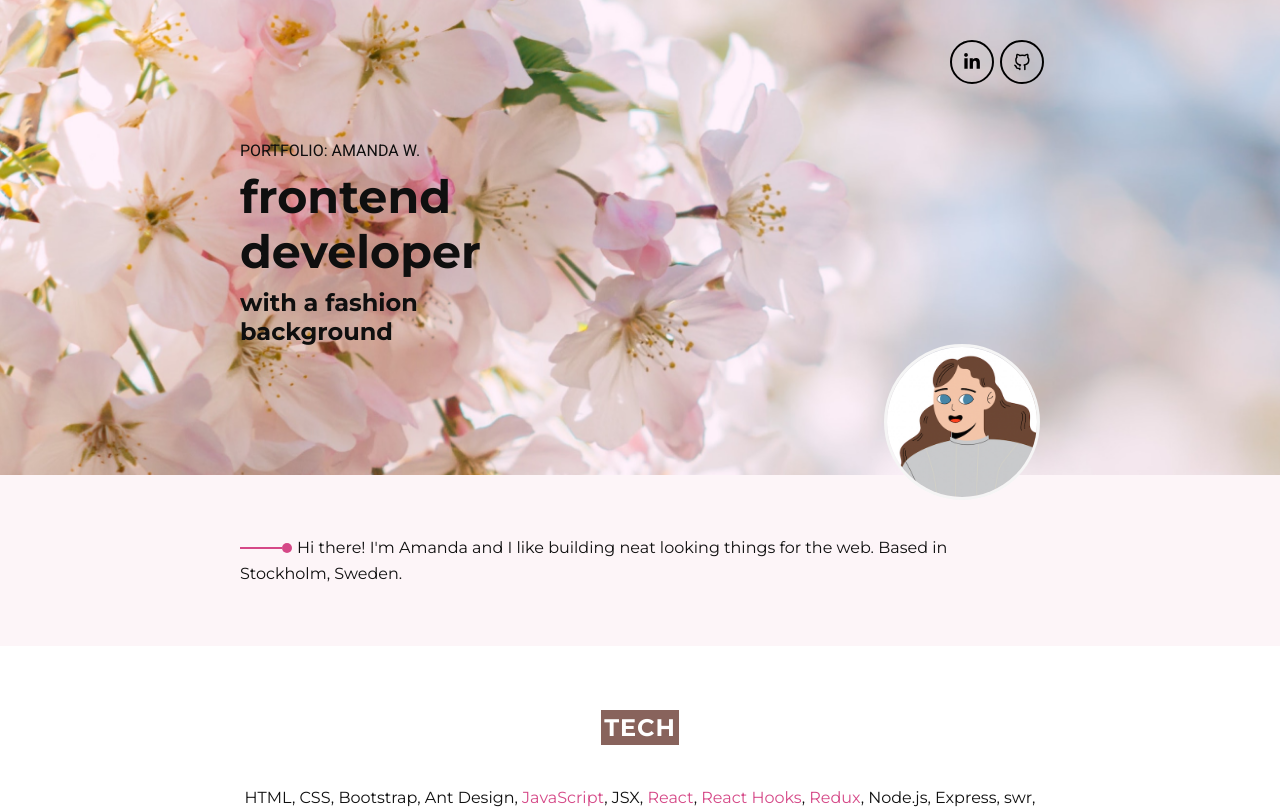
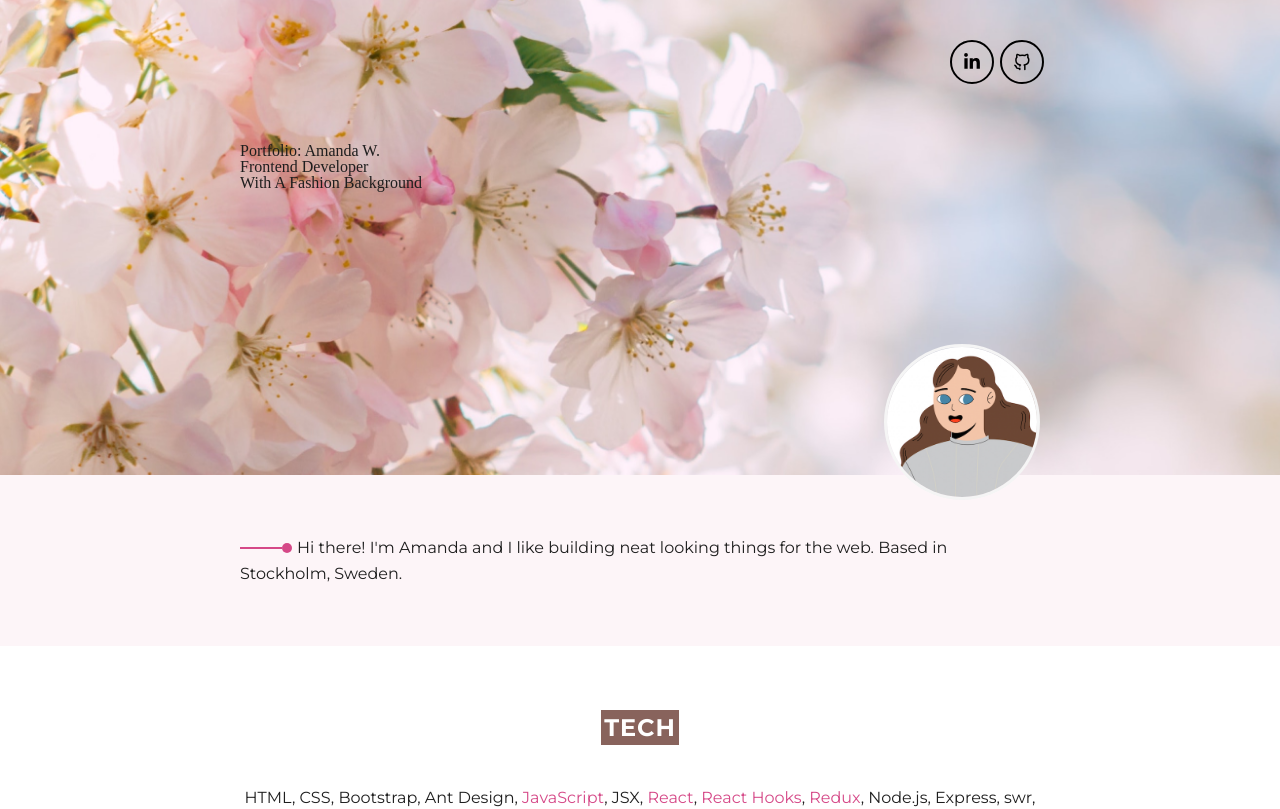
Before and after one commit to Technigo/project-react-portfolio, a React (Create React App) app: page / in a window 1280 px wide. Shown: the top 809 px of the page. Built offline with nearby package versions, Linux system fonts and the light colour scheme.

Commit message:
Clean up css file

```diff
--- a/src/index.css
+++ b/src/index.css
@@ -49,16 +49,17 @@ table {
 }
 /* end of reset */
 
-
 :root {
-    --black: #0f0f0f;
+    --black: #1e1e1e;
     --white: #ffffff;
     --heading: #88635c;
     --tagbg: #88635c;
     --imageframe: #f5f5f5;
     --headerfallback: #dfa0a9;
     --sectionbg: #fdf5f8;
+		--sectionbg2: #ffffff;
     --accent: #d54887;
+		--projectlink: #d54887;
 }
 
 body {
@@ -86,44 +87,3 @@ a:active {
     outline: 0.125rem solid var(--black);
     outline-offset: 0.125rem;
 }
-
-  .header-text-name {
-	font-family: "Roboto", sans-serif;
-	text-transform: uppercase;
-	color: var(--black);
-  }
-
-  .header-text-title {
-	font-family: "Montserrat", sans-serif;
-	text-transform: lowercase;
-	color: var(--black);
-	font-size: 46px;
-	padding-top: 10px;
-	font-weight: 700;
-	line-height: 1.2;
-  }
-
-  .header-text-other-title {
-	font-family: "Montserrat", sans-serif;
-	text-transform: lowercase;
-	color: var(--black);
-	font-size: 24px;
-	padding-top: 10px;
-	font-weight: 700;
-	line-height: 1.2;
-  }
-
-
-
-  /* TABLET */
-
-  @media (min-width: 668px) {
-	.hidden-on-tablet-and-desktop {
-	  display: none;
-	}
-
-	.featured-projects-container {
-	  grid-template-columns: 1fr 1fr;
-	}
-
-  }
```
